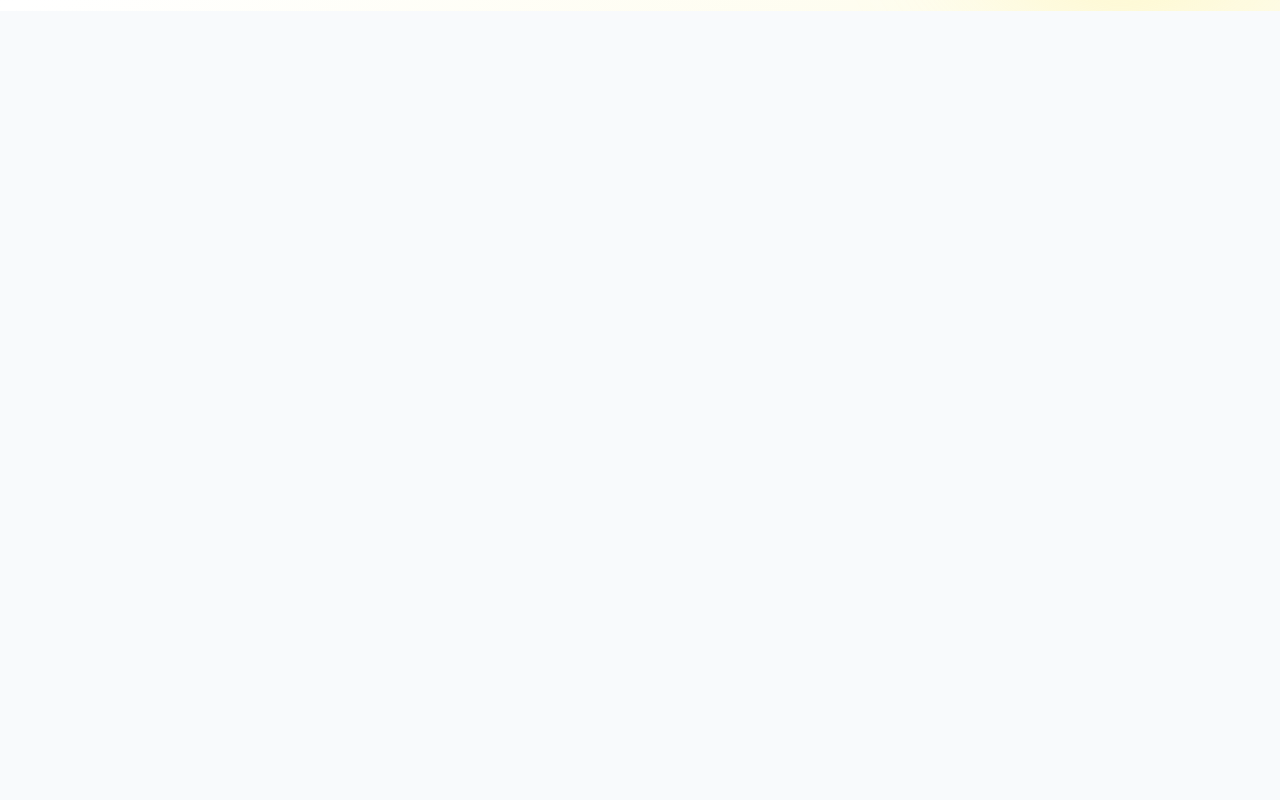
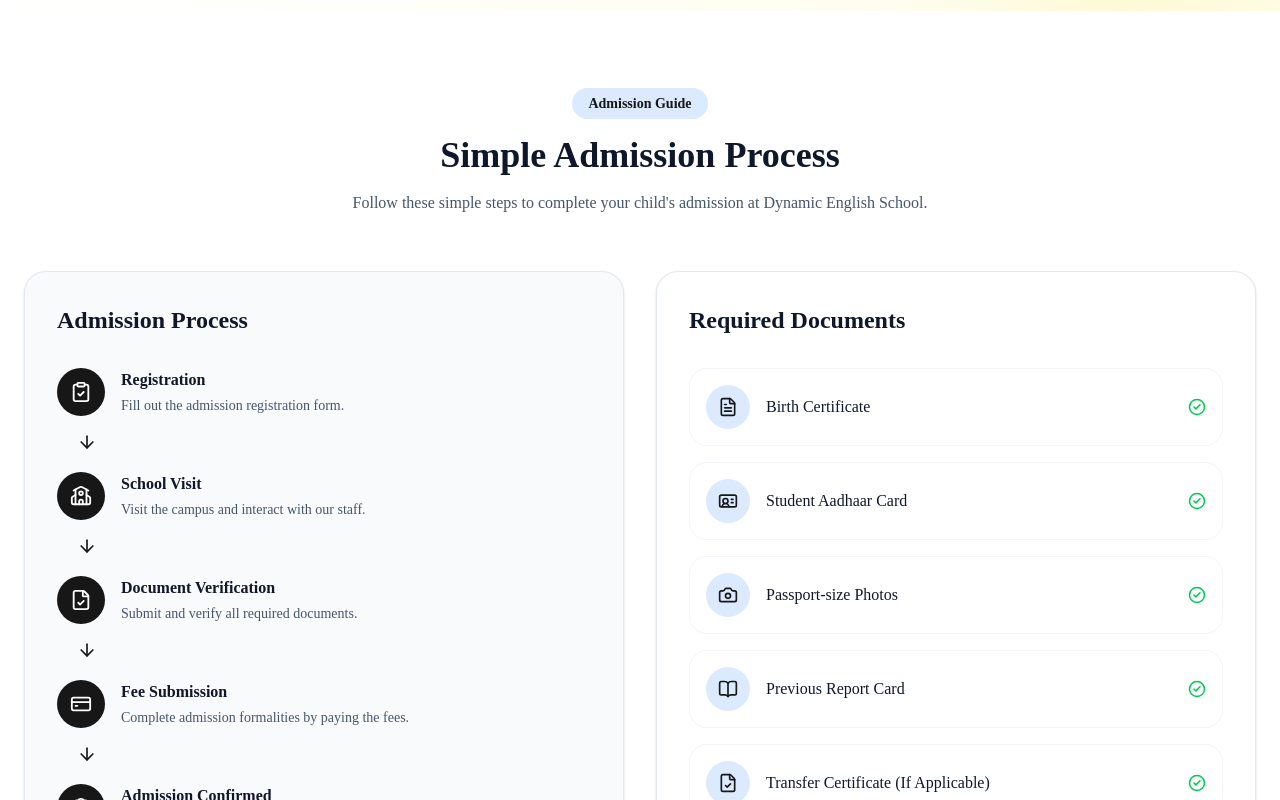
Before and after one commit to vishal290704/edu-portal-system, a Next.js app: page /admissions in a window 1280 px wide. Shown: the part 760-1560 px from the top of the page. Before the commit the page ends 800 px from the top, so only its background shows below. Built offline with nearby package versions, Linux system fonts and the light colour scheme.

Commit message:
AdmissionInfo(registration process and document required) created

```diff
--- a/app/admissions/page.jsx
+++ b/app/admissions/page.jsx
@@ -1,4 +1,5 @@
 import AdmissionHero from "@/components/admissions/AdmissionHero";
+import AdmissionInfo from "@/components/admissions/AdmissionInfo";
 
 
 export const metadata = {
@@ -11,6 +12,7 @@ export default function AdmissionsPage() {
   return (
     <main className="overflow-hidden">
       <AdmissionHero />
+      <AdmissionInfo/>
 
     </main>
   );
--- /dev/null
+++ b/components/admissions/AdmissionInfo.jsx
@@ -0,0 +1,131 @@
+import {
+  admissionSteps,
+  requiredDocuments,
+} from "@/constants/admissions";
+
+import {
+  ArrowRight,
+  CheckCircle2,
+} from "lucide-react";
+
+export default function AdmissionInfo() {
+  return (
+    <section className="bg-white py-20">
+      <div className="container mx-auto px-6">
+
+        {/* Heading */}
+
+        <div className="mx-auto mb-14 max-w-3xl text-center">
+
+          <span className="rounded-full bg-blue-100 px-4 py-2 text-sm font-semibold text-primary">
+            Admission Guide
+          </span>
+
+          <h2 className="mt-5 text-4xl font-bold text-slate-900">
+            Simple Admission Process
+          </h2>
+
+          <p className="mt-4 text-slate-600">
+            Follow these simple steps to complete your child's admission at
+            Dynamic English School.
+          </p>
+
+        </div>
+
+        <div className="grid gap-8 lg:grid-cols-2">
+
+          {/* Process */}
+
+          <div className="rounded-3xl border border-slate-200 bg-slate-50 p-8 shadow-sm">
+
+            <h3 className="mb-8 text-2xl font-bold">
+              Admission Process
+            </h3>
+
+            <div className="space-y-5">
+
+              {admissionSteps.map((item, index) => {
+                const Icon = item.icon;
+
+                return (
+                  <div key={index}>
+
+                    <div className="flex gap-4">
+
+                      <div className="flex h-12 w-12 items-center justify-center rounded-full bg-primary text-white">
+
+                        <Icon size={22} />
+
+                      </div>
+
+                      <div>
+
+                        <h4 className="font-semibold">
+                          {item.title}
+                        </h4>
+
+                        <p className="mt-1 text-sm text-slate-600">
+                          {item.description}
+                        </p>
+
+                      </div>
+
+                    </div>
+
+                    {index !== admissionSteps.length - 1 && (
+                      <ArrowRight className="ml-5 mt-4 h-5 w-5 rotate-90 text-primary" />
+                    )}
+
+                  </div>
+                );
+              })}
+
+            </div>
+
+          </div>
+
+          {/* Documents */}
+
+          <div className="rounded-3xl border border-slate-200 bg-white p-8 shadow-sm">
+
+            <h3 className="mb-8 text-2xl font-bold">
+              Required Documents
+            </h3>
+
+            <div className="grid gap-4">
+
+              {requiredDocuments.map((doc, index) => {
+                const Icon = doc.icon;
+
+                return (
+                  <div
+                    key={index}
+                    className="flex items-center gap-4 rounded-2xl border border-slate-100 p-4 transition hover:border-primary hover:shadow-md"
+                  >
+                    <div className="rounded-full bg-blue-100 p-3 text-primary">
+                      <Icon size={20} />
+                    </div>
+
+                    <p className="font-medium">
+                      {doc.title}
+                    </p>
+
+                    <CheckCircle2
+                      size={18}
+                      className="ml-auto text-green-500"
+                    />
+
+                  </div>
+                );
+              })}
+
+            </div>
+
+          </div>
+
+        </div>
+
+      </div>
+    </section>
+  );
+}
```
